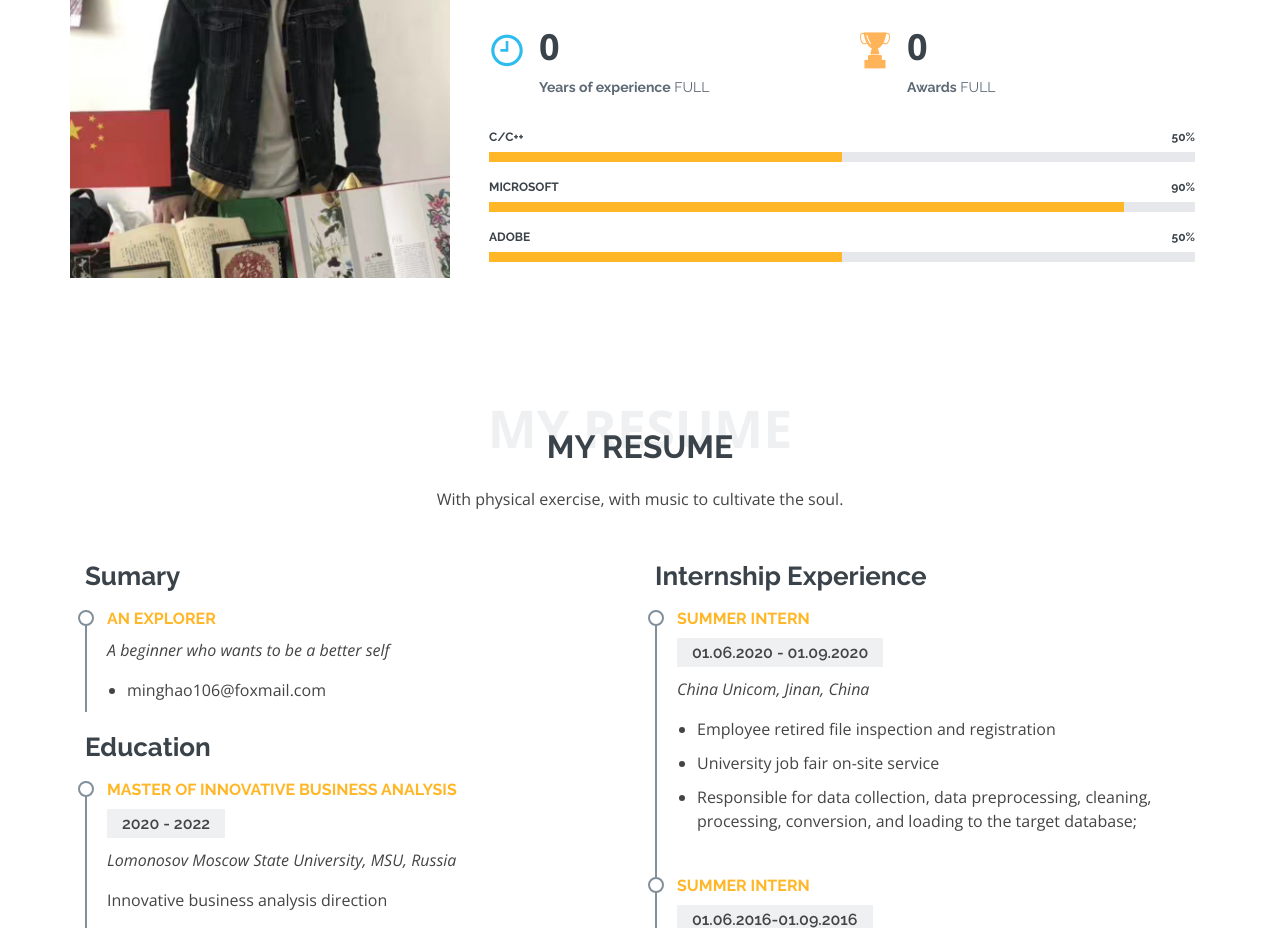
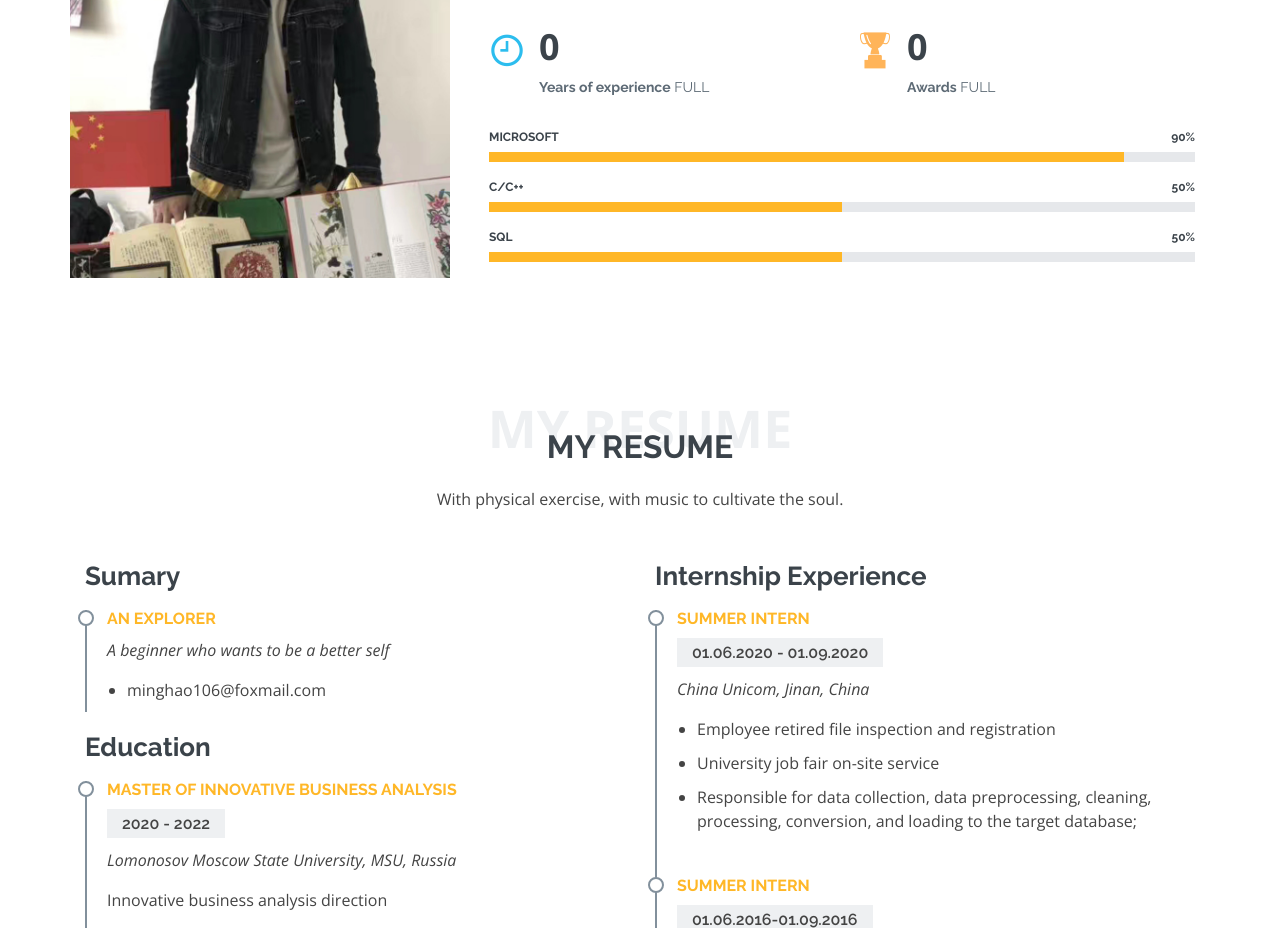
Before and after one commit to Powerstation106/CV, a plain HTML site: page index.html in a window 1280 px wide. Shown: the part 1280-2208 px from the top of the page. Drawn offline with nearby package versions, Linux system fonts and the light colour scheme.

Commit message:
Update index.html

```diff
--- a/index.html
+++ b/index.html
@@ -128,22 +128,23 @@
             </div><!-- End .content-->
 
             <div class="skills-content pl-lg-4">
+
               <div class="progress">
-                <span class="skill">c/c++<i class="val">50%</i></span>
+                <span class="skill">microsoft <i class="val">90%</i></span>
+                <div class="progress-bar-wrap">
+                  <div class="progress-bar" role="progressbar" aria-valuenow="90" aria-valuemin="0" aria-valuemax="100"></div>
+                </div>
+              </div>
+
+              <div class="progress">
+                <span class="skill">c/c++ <i class="val">50%</i></span>
                 <div class="progress-bar-wrap">
                   <div class="progress-bar" role="progressbar" aria-valuenow="50" aria-valuemin="0" aria-valuemax="100"></div>
                 </div>
               </div>
 
               <div class="progress">
-                <span class="skill">microsoft<i class="val">90%</i></span>
-                <div class="progress-bar-wrap">
-                  <div class="progress-bar" role="progressbar" aria-valuenow="90" aria-valuemin="0" aria-valuemax="100"></div>
-                </div>
-              </div>
-
-              <div class="progress">
-                <span class="skill">Adobe <i class="val">50%</i></span>
+                <span class="skill">SQL <i class="val">50%</i></span>
                 <div class="progress-bar-wrap">
                   <div class="progress-bar" role="progressbar" aria-valuenow="50" aria-valuemin="0" aria-valuemax="100"></div>
                 </div>
```
